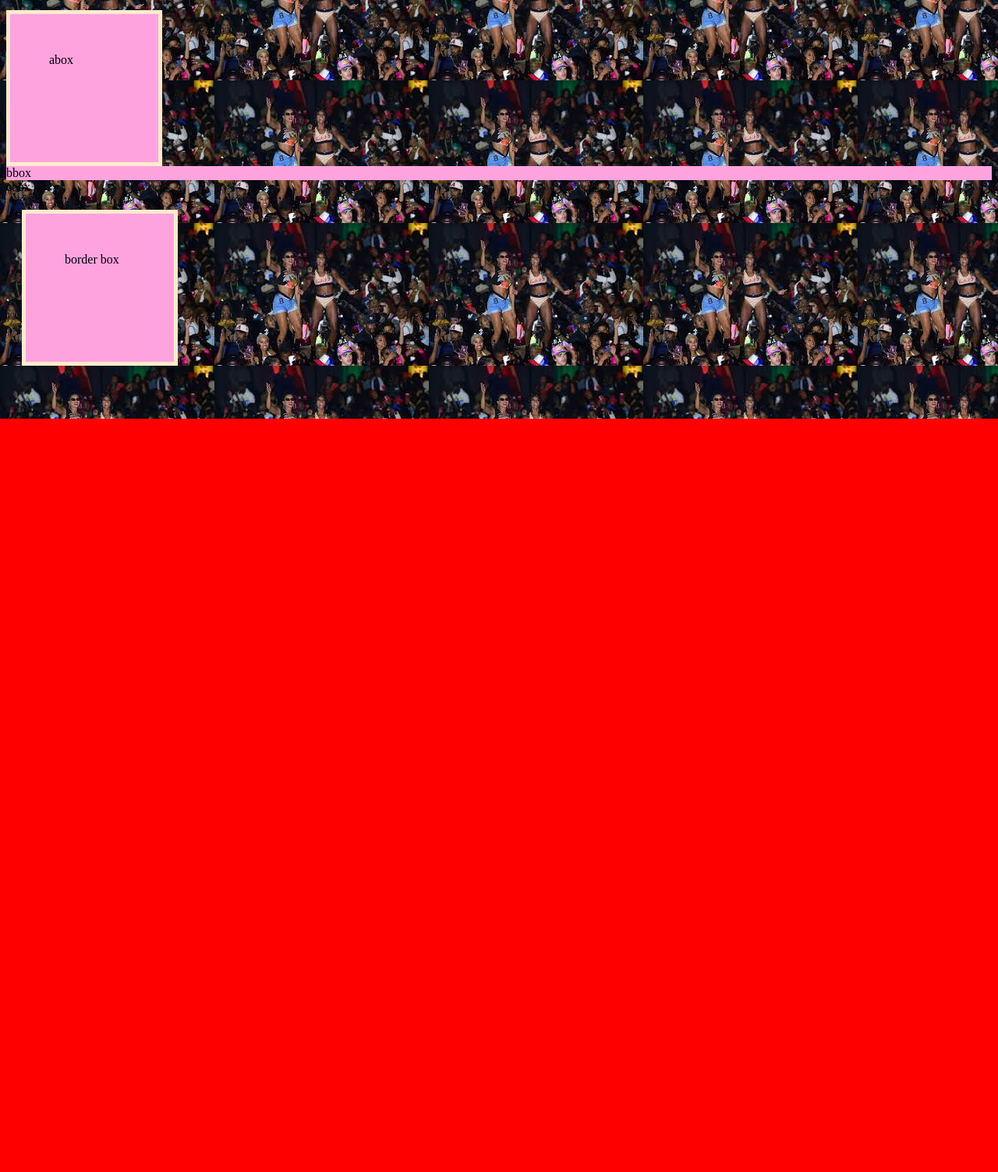
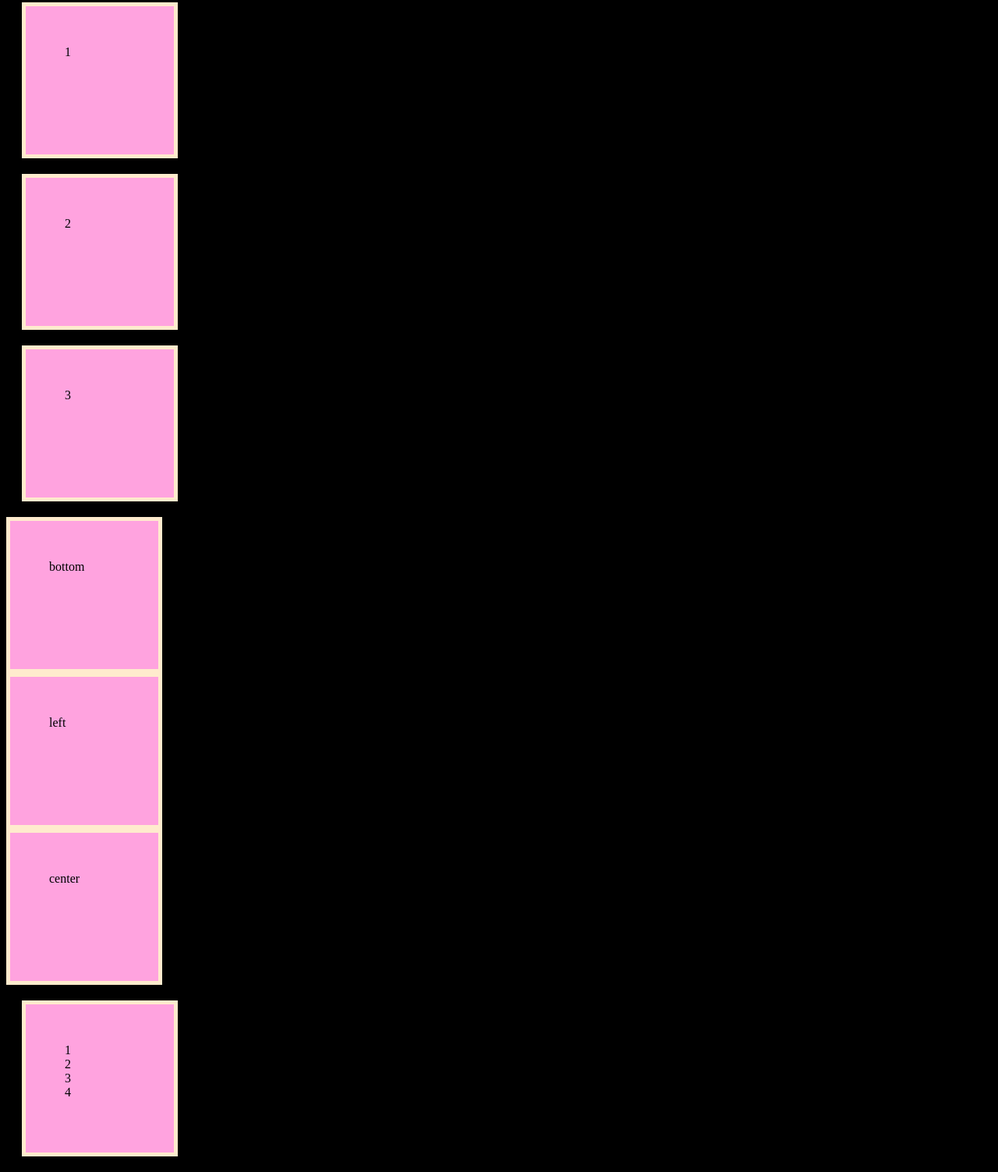
Before and after one commit to LaurynFennell/Laurynsworld, a plain HTML site: page flexbox pratice/index.html in a window 1280 px wide. Shown: the part 263-1766 px from the top of the page at 78% size. Before the commit the page ends 800 px from the top, so only its background shows below. Drawn offline with Linux system fonts and the light colour scheme.

Commit message:
update passion

```diff
--- a/flexbox pratice/index.html
+++ b/flexbox pratice/index.html
@@ -6,12 +6,25 @@
 
 <link rel="stylesheet" href="main.css">
 </head>
-<body> <div class="box sticky">sticky</div>
-    <div class="content-box"> content box</div>
-    <div class="a-box">abox</div  >
-       <div class="b-box">bbox</div  >
-    <div class="c-box">cbox</div  >
-     <div class="border-box">border box</div  >
+<body>
+   <div class="main-container">main contanier
+  <div class="top">top</div>
+
+  <div class="top-item">1</div>
+    <div class="top-item"> 2</div>
+    <div class="top-item">3</div  >
+
+ <div class="bottom">bottom</div>
+ <div class="left">left</div>
+ <div class="center-item">center</div>
+ </div>
+<div class="right">
+       <div class="right-item">1</div  >
+        <div class="right-item">2</div  >
+          <div class="right-item">3</div  >
+            <div class="right-item">4</div>
+   </div>
+  </div>
 </body>
 
 
--- a/flexbox pratice/main.css
+++ b/flexbox pratice/main.css
@@ -3,11 +3,9 @@
 
 body{
 
-    background-color: rgb(255, 0, 0);background-image: url(team.jpg)
+    background-color: rgb(0, 0, 0);
 }
-
-
-.content-box
+.top
 {
     background-color: rgb(255, 163, 223);
     width:200px;
@@ -17,7 +15,41 @@
 ;   margin: 20px
 }
 
-.border-box {
+.top-item
+{
+    background-color: rgb(255, 163, 223);
+    width:200px;
+    height:200px;
+    padding:50px;
+    border: 5px solid blanchedalmond
+;   margin: 20px
+}
+.center-item
+{
+    background-color: rgb(255, 163, 223);
+    width:200px;
+    height:200px;
+    padding:50px;
+    border: 5px solid blanchedalmond;margin-bottom: 20px;background-color:rgb(255,163,223);
+}
+.bottom
+{
+    background-color: rgb(255, 163, 223);
+    width:200px;
+    height:200px;
+    padding:50px;
+    border: 5px solid blanchedalmond;}
+
+.left
+{
+    background-color: rgb(255, 163, 223);
+    width:200px;
+    height:200px;
+    padding:50px;
+    border: 5px solid blanchedalmond;}
+
+
+.right{
     background-color: rgb(255, 163, 223);
     width:200px;
     height:200px;
@@ -26,19 +58,3 @@
 ;   margin: 20px
 ;   box-sizing: border-box;
 }
-
-.sticky{
-    position: sticky;
-    top: 0;
-    background-color: rgb(115, 166, 255);
-     border: 5px solid rgb(116, 238, 228)
-
-}
-.a-box{
-    background-color: rgb(255, 163, 223);
-    width:200px;
-    height:200px;
-    padding:50px;
-    border: 5px solid blanchedalmond;margin-bottom: ;}
-.b-box{
-    background-color: rgb(255, 163, 223);}
```
Also changed, not shown: flexbox/index.html (+2 -1 lines), index.html (+1 -1 lines).
